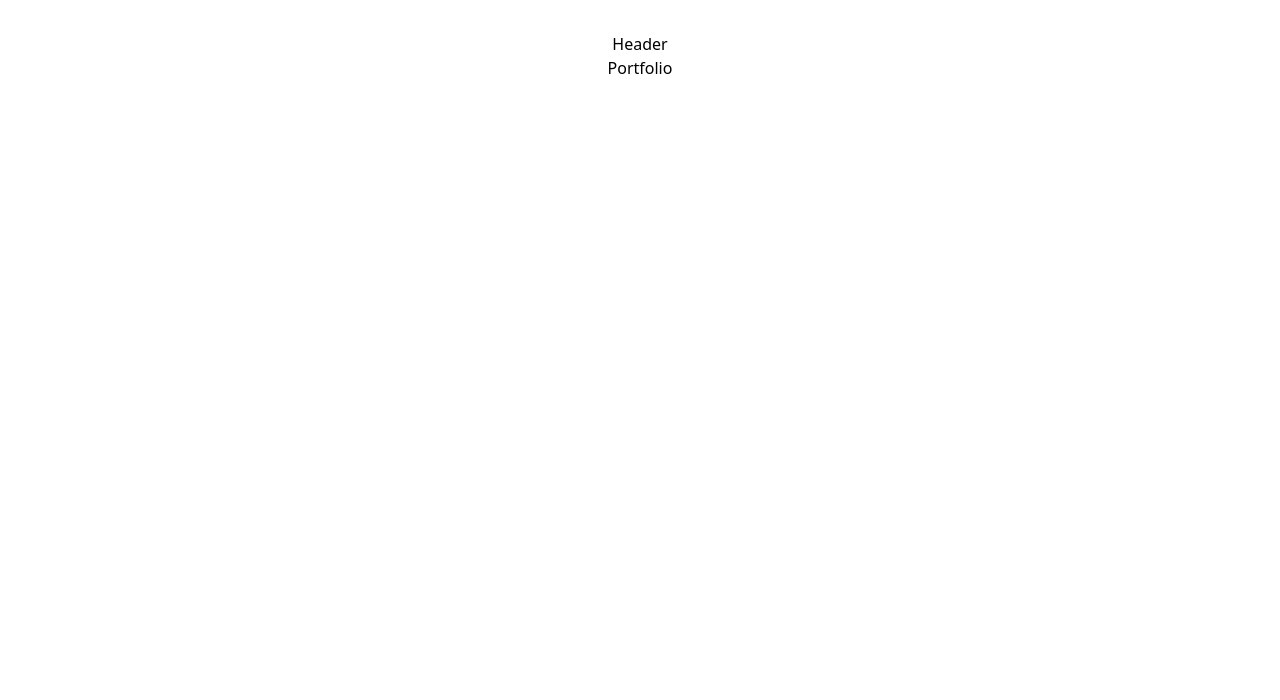
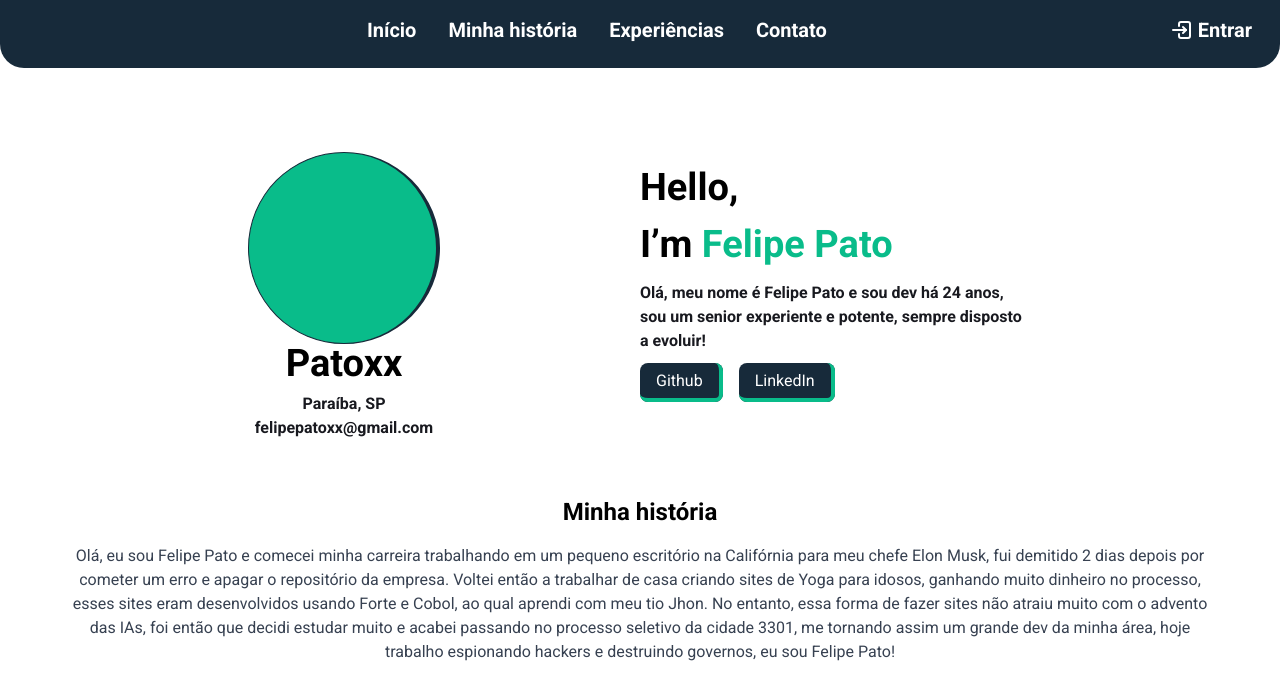
Before and after one commit to ewemf/desafio-03-aws-react, a React (Vite) app: page /portfolio in a window 1280 px wide. Shown: the top 700 px of the page. Built offline with nearby package versions, Linux system fonts and the light colour scheme; a web font is replaced by a local one.

Commit message:
feat: started doing the portfolio components (header, profile, story, etc)

```diff
--- a/index.html
+++ b/index.html
@@ -7,7 +7,7 @@
     <link rel="preconnect" href="https://fonts.gstatic.com" crossorigin>
     <link href="https://fonts.googleapis.com/css2?family=Roboto:ital,wght@0,100;0,300;0,400;0,500;0,700;0,900;1,100;1,300;1,400;1,500;1,700;1,900&family=Sofia+Sans:ital,wght@0,1..1000;1,1..1000&display=swap" rel="stylesheet">
     <meta name="viewport" content="width=device-width, initial-scale=1.0" />
-    <title>Vite + React + TS</title>
+    <title>Portfólio GitHub</title>
   </head>
   <body>
     <div id="root"></div>
--- a/src/components/Header.tsx
+++ b/src/components/Header.tsx
@@ -1,9 +1,25 @@
-import React from 'react'
+import React from 'react';
+import { TbLogin2 } from "react-icons/tb";
 
 const Header = () => {
   return (
-    <div>Header</div>
-  )
-}
+    <header className="bg-dark_green fixed top-0 left-0 right-0 p-2 pt-0 rounded-b-3xl w-full">
+      <div className="mx-auto px-4 py-4 flex justify-between items-center">
+        <div className="flex-1 flex justify-center">
+          <nav className="flex space-x-8 text-xl">
+            <a href="#" className="text-secondary_text font-semibold">Início</a>
+            <a href="#" className="text-secondary_text font-semibold">Minha história</a>
+            <a href="#" className="text-secondary_text font-semibold">Experiências</a>
+            <a href="#" className="text-secondary_text font-semibold">Contato</a>
+          </nav>
+        </div>
+        <button className="flex items-center text-secondary_text ">
+          <TbLogin2 className='text-2xl' />
+          <p className='text-xl px-1 font-semibold'>Entrar</p>
+        </button>
+      </div>
+    </header>
+  );
+};
 
-export default Header
+export default Header;
--- /dev/null
+++ b/src/components/Profile.tsx
@@ -0,0 +1,28 @@
+import React from 'react';
+
+const Profile = () => {
+  return (
+    <div className="flex justify-between my-8">
+      <div className="flex-col items-center flex-1 text-center my-auto">
+        <div className="inline-block mt-14 bg-primary_color rounded-full w-48 h-48 border-dark_green border border-t-1 border-l-1 border-r-4 border-b-1"></div>
+        <h1 className="text-4xl font-bold -mt-4">Patoxx</h1>
+        <p className="text-primary_text font-semibold">Paraíba, SP</p>
+        <p className="text-primary_text font-semibold">felipepatoxx@gmail.com</p>
+      </div>
+
+        <div className='flex-col items-center flex-1 text-left my-auto'>
+          <h2 className="text-4xl font-bold mt-4">Hello,<br></br> I’m <span className="text-primary_color">Felipe Pato</span></h2>
+          <p className="text-primary_text mt-2 font-semibold w-96">Olá, meu nome é Felipe Pato e sou dev há 24 anos,
+            sou um senior experiente e potente, sempre disposto a evoluir!</p>
+
+          <div className="mt-4 space-x-4">
+            <a href="#" className="bg-dark_green text-white px-4 py-2 rounded-lg border-primary_color border border-t-0 border-l-0 border-r-4 border-b-4">Github</a>
+            <a href="#" className="bg-dark_green text-white px-4 py-2 rounded-lg border-primary_color border border-t-0 border-l-0 border-r-4 border-b-4">LinkedIn</a>
+          </div>
+        </div>
+
+    </div>
+  );
+};
+
+export default Profile;
--- /dev/null
+++ b/src/components/Story.tsx
@@ -0,0 +1,14 @@
+import React from 'react';
+
+const Story = () => {
+  return (
+    <section className="p-6 mt-8">
+      <h2 className="text-2xl font-bold">Minha história</h2>
+      <p className="text-gray-700 mt-4">
+        Olá, eu sou Felipe Pato e comecei minha carreira trabalhando em um pequeno escritório na Califórnia para meu chefe Elon Musk, fui demitido 2 dias depois por cometer um erro e apagar o repositório da empresa. Voltei então a trabalhar de casa criando sites de Yoga para idosos, ganhando muito dinheiro no processo, esses sites eram desenvolvidos usando Forte e Cobol, ao qual aprendi com meu tio Jhon. No entanto, essa forma de fazer sites não atraiu muito com o advento das IAs, foi então que decidi estudar muito e acabei passando no processo seletivo da cidade 3301, me tornando assim um grande dev da minha área, hoje trabalho espionando hackers e destruindo governos, eu sou Felipe Pato!
+      </p>
+    </section>
+  );
+};
+
+export default Story;
--- a/src/pages/Initial.tsx
+++ b/src/pages/Initial.tsx
@@ -21,7 +21,7 @@ const Initial = () => {
 
   return (
     <>
-      <div className="flex items-center justify-center min-h-screen">
+      <div className="flex items-center justify-center min-h-screen font-roboto">
         <div className="w-full max-w-xl px-4 py-8 text-center rounded-lg">
           <h1 className="mb-4 text-0xl w-auto font-bold text-primary_text">
             Digite o nome do usuário que deseja buscar
--- a/src/pages/Portfolio.tsx
+++ b/src/pages/Portfolio.tsx
@@ -1,11 +1,16 @@
 import React from 'react'
 import Header from '../components/Header'
+import Profile from '../components/Profile'
+import Story from '../components/Story'
 
 const Portfolio = () => {
   return (
-    <div>
-        <Header/>
-        Portfolio
+    <div className="font-roboto">
+      <Header />
+      <main className="container mx-auto px-4 py-8">
+        <Profile />
+        <Story />
+      </main>
     </div>
   )
 }
--- a/tailwind.config.js
+++ b/tailwind.config.js
@@ -17,7 +17,11 @@ module.exports = {
       },
       fontSize: {
         "0xl": "26.2px",
-      }
+        "4xl": "38px",
+      },
+      fontFamily: {
+        roboto: ["Roboto", "sans-serif"],
+      },
     },
   },
   plugins: [],
```
